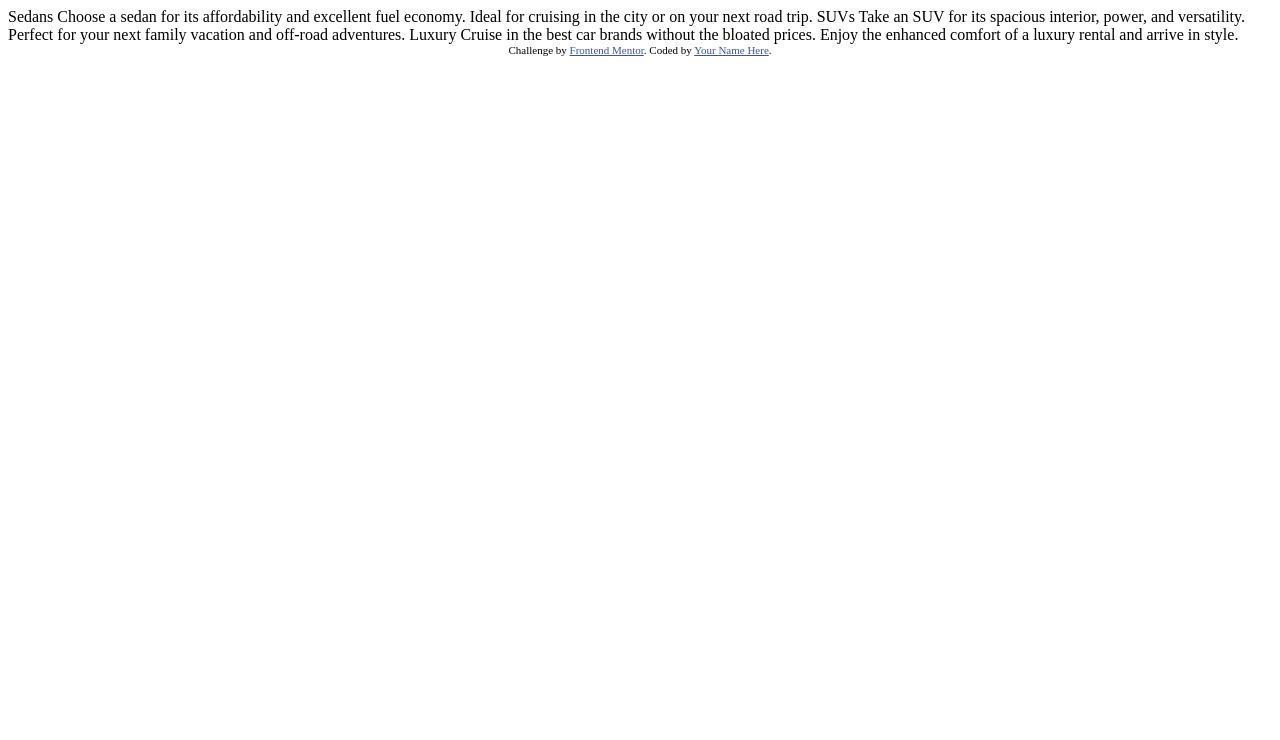
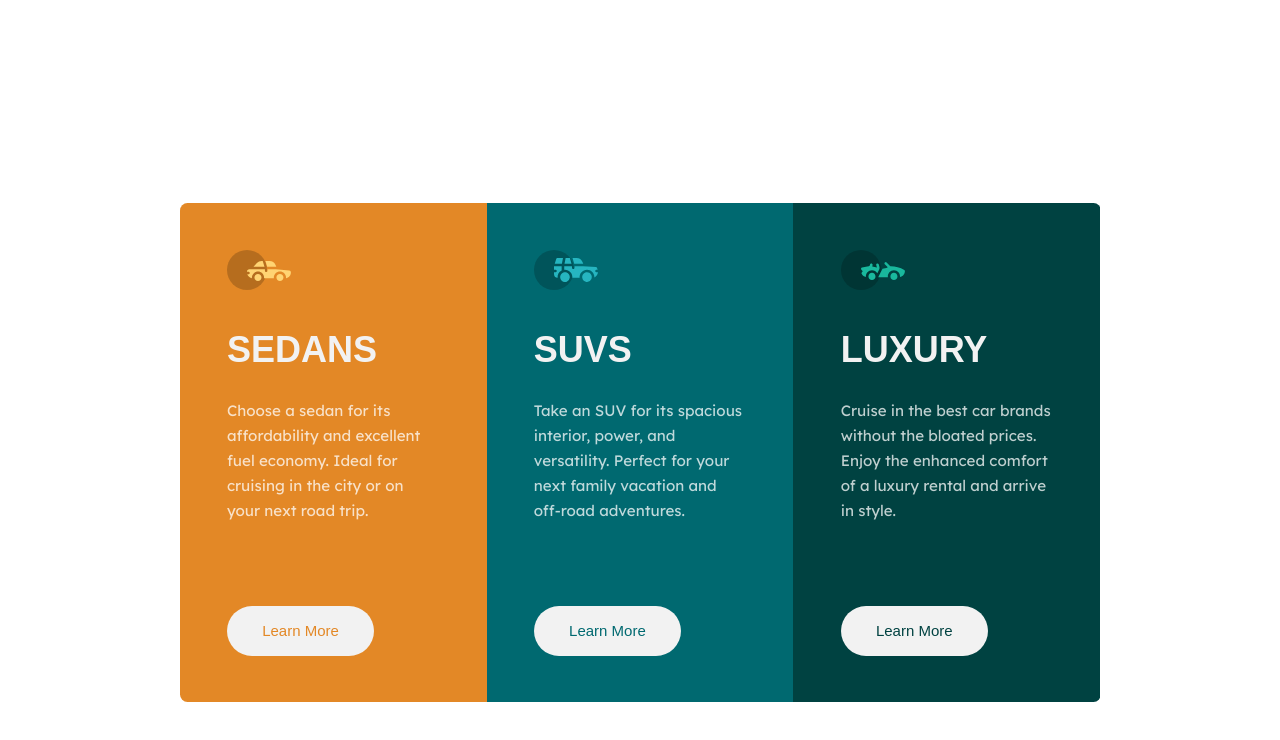
Before and after one commit to eliamrr/3-Column-Preview-Card-Componen--Frontend-Mentor, a plain HTML site: page index.html in a window 1280 px wide. Drawn offline with Linux system fonts and the light colour scheme; a web font is replaced by a local one.

Commit message:
Desafio terminado

```diff
--- a/index.html
+++ b/index.html
@@ -1,36 +1,35 @@
 <!DOCTYPE html>
-<html lang="en">
+<html lang="es">
 <head>
   <meta charset="UTF-8">
   <meta name="viewport" content="width=device-width, initial-scale=1.0"> <!-- displays site properly based on user's device -->
-
   <link rel="icon" type="image/png" sizes="32x32" href="./images/favicon-32x32.png">
-
   <title>Frontend Mentor | 3-column preview card component</title>
-
-  <!-- Feel free to remove these styles or customise in your own stylesheet 👍 -->
-  <style>
-    .attribution { font-size: 11px; text-align: center; }
-    .attribution a { color: hsl(228, 45%, 44%); }
-  </style>
+  <link rel="stylesheet" href="styles.css">
+  <link rel="preconnect" href="https://fonts.googleapis.com">
+  <link rel="preconnect" href="https://fonts.gstatic.com" crossorigin>
+  <link href="https://fonts.googleapis.com/css2?family=Big+Shoulders:opsz,wght@10..72,100..900&family=Lexend+Deca:wght@100..900&display=swap" rel="stylesheet">
 </head>
 <body>
-
-  Sedans
-  Choose a sedan for its affordability and excellent fuel economy. Ideal for cruising in the city
-  or on your next road trip.
-
-  SUVs
-  Take an SUV for its spacious interior, power, and versatility. Perfect for your next family vacation
-  and off-road adventures.
-
-  Luxury
-  Cruise in the best car brands without the bloated prices. Enjoy the enhanced comfort of a luxury
-  rental and arrive in style.
-
-  <div class="attribution">
-    Challenge by <a href="https://www.frontendmentor.io?ref=challenge" target="_blank">Frontend Mentor</a>.
-    Coded by <a href="#">Your Name Here</a>.
-  </div>
+  <main>
+    <section class="card setion1">
+      <img src="./images/icon-sedans.svg" alt="">
+      <h2>Sedans</h2>
+      <p>Choose a sedan for its affordability and excellent fuel economy. Ideal for cruising in the city or on your next road trip.</p>
+      <button>Learn More</button>
+    </section>
+    <section class="card setion2">
+      <img src="./images/icon-suvs.svg" alt="">
+      <h2>SUVs</h2>
+      <p>Take an SUV for its spacious interior, power, and versatility. Perfect for your next family vacation and off-road adventures.</p>
+      <button>Learn More</button>
+    </section>
+    <section class="card setion3">
+      <img src="./images/icon-luxury.svg" alt="">
+      <h2>Luxury</h2>
+      <p>Cruise in the best car brands without the bloated prices. Enjoy the enhanced comfort of a luxury rental and arrive in style.</p>
+      <button>Learn More</button>
+    </section>
+  </main>
 </body>
 </html>
--- /dev/null
+++ b/styles.css
@@ -0,0 +1,100 @@
+*{
+    /* ### Primary */
+    --Gold_500: hsl(31, 77%, 52%);
+    --Cyan_800: hsl(184, 100%, 22%);
+    --Green_950: hsl(179, 100%, 13%);
+    /* ### Neutral */
+    --Transparent_white_paragraphs: hsla(0, 0%, 100%, 0.75);
+    --Gray_100_background_headings_buttons: hsl(0, 0%, 95%);
+    padding: 0;
+    margin: 0;
+    box-sizing: border-box;
+    font-size: 15px;
+    body{
+        width: 100vw;
+        height: 100vh;
+        display: flex;
+        justify-content: center;
+        /* ELIMINAR */
+        /* background-image: url(./design/desktop-design.jpg);
+        background-position: center;
+        background-repeat: no-repeat; */
+        main{
+            margin-top: 13.5em;
+            width: 61.4em;
+            height: 33.3em;
+            display: flex;
+            justify-content: center;
+            align-items:center;
+            box-sizing: border-box;
+            overflow: hidden;
+            border-radius: 0.5em;
+            .card{
+                width: 20.46em;
+                height:100%;
+                padding: 0 3.15em;
+                img{
+                    padding-top: 3.18em;
+                }
+                h2{
+                    padding-top: 0.97em;
+                    font-size: 2.4em;
+                    font-weight: 700;
+                    color: var(--Gray_100_background_headings_buttons);
+                    font-family: "Big Shoulders", sans-serif;
+                    text-transform: uppercase;
+                }
+                p{
+                    padding-top: 1.8em;
+                    font-size: 1.01em;
+                    line-height: 1.65em;
+                    font-family: "Lexend Deca", sans-serif;
+                    color: var(--Transparent_white_paragraphs);
+                }
+                button{
+                    border: none;
+                    margin-top:5.5em ;
+                    border-radius: 2em;
+                    padding: 1.1em 2.35em;
+                    background-color:  var(--Gray_100_background_headings_buttons);
+                    cursor: pointer;
+                }
+            }
+            .setion1{
+                background-color: var(--Gold_500);
+                button{
+                    color: var(--Gold_500);
+                }
+            }
+            .setion2{
+                background-color: var(--Cyan_800);
+                button{
+                    color: var(--Cyan_800);
+                }
+            }
+            .setion3{
+                background-color: var(--Green_950);
+                button{
+                    color: var(--Green_950);
+                }
+            }
+        }
+    }
+}
+@media(max-width:375px){
+    body{
+        height: auto;
+        main{
+            margin: 1em;
+            width: 100%;
+            height: auto;
+            flex-direction: column;
+            .card{
+                width: 100%;
+                button{
+                    margin: 2em 0;
+                }
+            }
+        }
+    }
+}
```
Also changed, not shown: images/Screenshot 2025-09-10 at 03-41-40 Frontend Mentor 3-column preview card component.png (added), 1 other file.
